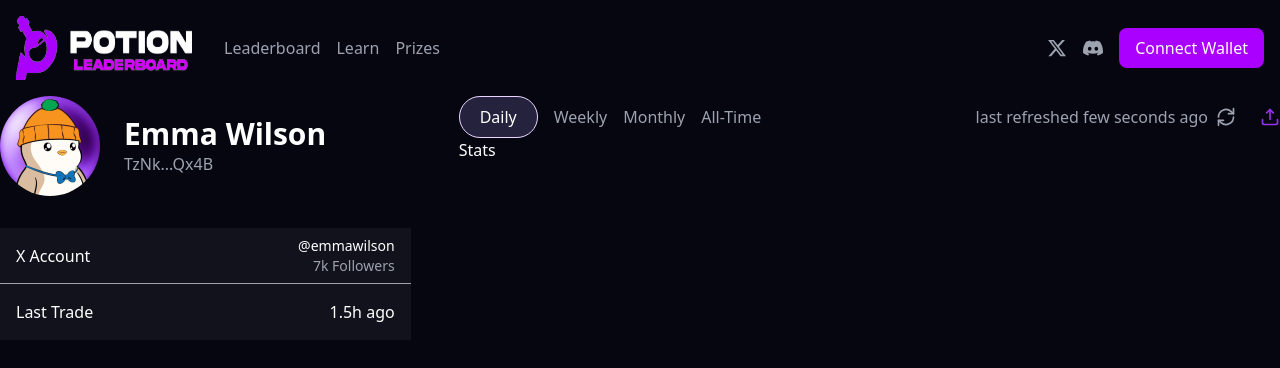
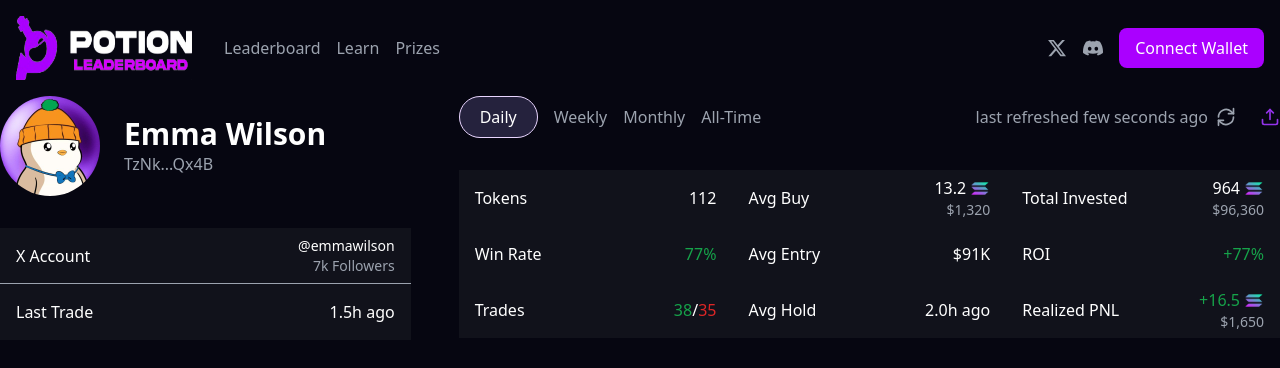
Before and after one commit to deiv-hash/potion-leaderboard, a Next.js app: page /trader/1 in a window 1280 px wide. Shown: the top 368 px of the page. Built offline with nearby package versions, Linux system fonts and the light colour scheme.

Commit message:
Add detailed trader stats grid to TraderPage

```diff
--- a/app/trader/[wallet]/page.tsx
+++ b/app/trader/[wallet]/page.tsx
@@ -6,6 +6,9 @@ import {
   formatNumber,
   formatHoldTime,
   shortenWalletAddress,
+  formatSol,
+  formatUsd,
+  formatAvgEntry,
 } from "@/app/utils/format";
 import Image from "next/image";
 import { useParams } from "next/navigation";
@@ -122,7 +125,132 @@ export default function TraderPage() {
             </button>
           </div>
         </div>
-        <div>Stats</div>
+        <div className="grid grid-cols-3 mt-8">
+          {/* Column 1 */}
+          <div className="stats-container">
+            <h3>Tokens</h3>
+            <div className="text-right">
+              <p>{trader.tokensTraded}</p>
+            </div>
+          </div>
+          <div className="stats-container">
+            <h3>Avg Buy</h3>
+            <div className="text-right">
+              <div className="flex items-center gap-1 justify-end">
+                {formatSol(trader.avgBuy.solAmount)}
+                <Image
+                  src="/solana.png"
+                  alt="solana logo"
+                  width={20}
+                  height={20}
+                />
+              </div>
+              <div className="text-sm text-gray-400">
+                ${formatUsd(trader.avgBuy.usdAmount)}
+              </div>
+            </div>
+          </div>
+          <div className="stats-container">
+            <h3>Total Invested</h3>
+            <div className="text-right">
+              <div className="flex items-center gap-1 justify-end">
+                {formatSol(
+                  trader.avgBuy.solAmount *
+                    (trader.tradesCount.buy + trader.tradesCount.sell)
+                )}
+                <Image
+                  src="/solana.png"
+                  alt="solana logo"
+                  width={20}
+                  height={20}
+                />
+              </div>
+              <div className="text-sm text-gray-400">
+                $
+                {formatUsd(
+                  trader.avgBuy.usdAmount *
+                    (trader.tradesCount.buy + trader.tradesCount.sell)
+                )}
+              </div>
+            </div>
+          </div>
+
+          {/* Column 2 */}
+          <div className="stats-container">
+            <h3>Win Rate</h3>
+            <div className="text-right">
+              <p
+                className={
+                  trader.winRate >= 50 ? "text-green-600" : "text-red-600"
+                }
+              >
+                {Math.round(trader.winRate)}%
+              </p>
+            </div>
+          </div>
+          <div className="stats-container">
+            <h3>Avg Entry</h3>
+            <div className="text-right">
+              <p>{formatAvgEntry(trader.avgEntry)}</p>
+            </div>
+          </div>
+          <div className="stats-container">
+            <h3>ROI</h3>
+            <div className="text-right">
+              <p
+                className={
+                  trader.winRate >= 50 ? "text-green-600" : "text-red-600"
+                }
+              >
+                {trader.winRate >= 50 ? "+" : ""}
+                {Math.round(trader.winRate)}%
+              </p>
+            </div>
+          </div>
+
+          {/* Column 3 */}
+          <div className="stats-container">
+            <h3>Trades</h3>
+            <div className="text-right">
+              <p>
+                <span className="text-green-600">{trader.tradesCount.buy}</span>
+                /<span className="text-red-600">{trader.tradesCount.sell}</span>
+              </p>
+            </div>
+          </div>
+          <div className="stats-container">
+            <h3>Avg Hold</h3>
+            <div className="text-right">
+              <p>{formatHoldTime(trader.avgHold)}</p>
+            </div>
+          </div>
+          <div className="stats-container">
+            <h3>Realized PNL</h3>
+            <div className="text-right">
+              <div className="flex items-center gap-1 justify-end">
+                <span
+                  className={
+                    trader.realizedPnl.solAmount > 0
+                      ? "text-green-600"
+                      : "text-red-600"
+                  }
+                >
+                  {trader.realizedPnl.solAmount > 0 ? "+" : ""}
+                  {formatSol(trader.realizedPnl.solAmount)}
+                </span>
+                <Image
+                  src="/solana.png"
+                  alt="solana logo"
+                  width={20}
+                  height={20}
+                />
+              </div>
+              <div className="text-sm text-gray-400">
+                ${formatUsd(trader.realizedPnl.usdAmount)}
+              </div>
+            </div>
+          </div>
+        </div>
       </div>
     </div>
   );
```
